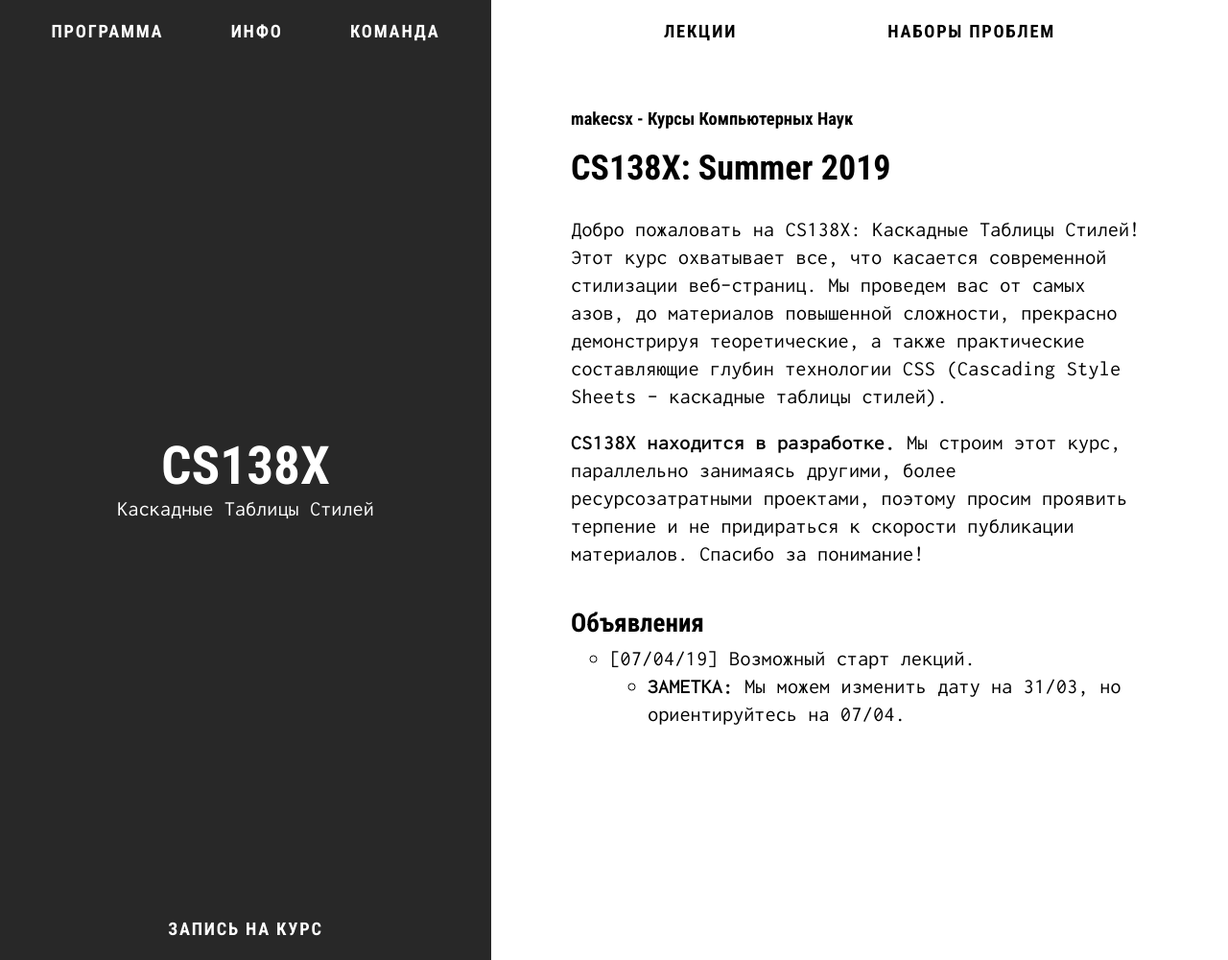
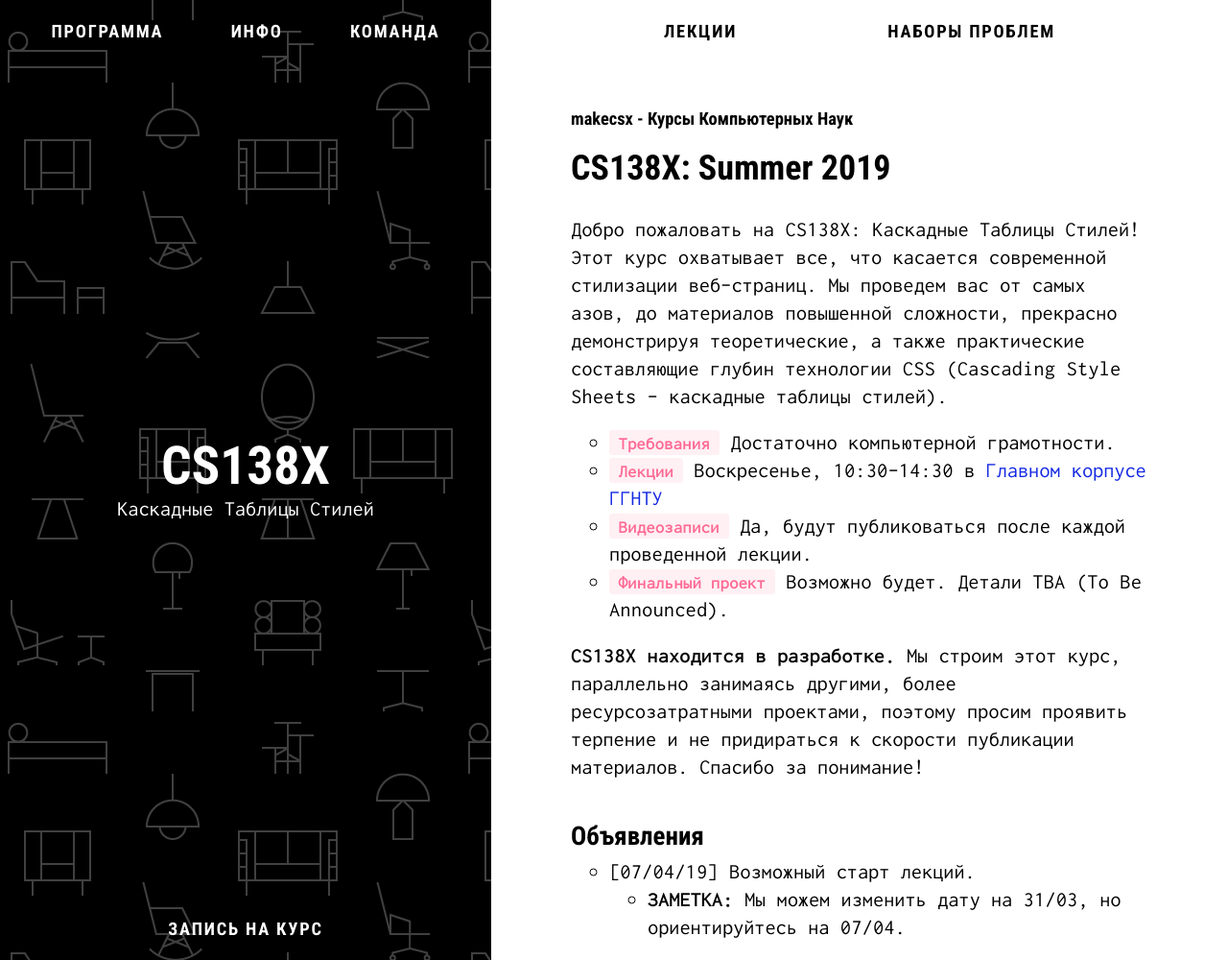
Before and after one commit to makecs50/cs138x, a Jekyll site: the page built from index.md, in a window 1280 px wide and 1000 px high. Shown: the whole window at 96% size. Built offline with Jekyll 4.4.1, drawn with Linux system fonts in a browser that asks for light colours.

Commit message:
main page prereqs

```diff
--- a/assets/css/style.css
+++ b/assets/css/style.css
@@ -78,7 +78,7 @@ span.label {
 .header {
   display: flex;
   flex-direction: column;
-  background-image: url("../assets/images/background.png");
+  background-image: url("../images/background.png");
   position: relative;
   color: white; }
   .header * {
--- a/assets/css/style.scss
+++ b/assets/css/style.scss
@@ -109,7 +109,7 @@ span {
 .header {
     display: flex;
     flex-direction: column;
-    background-image: url('../assets/images/background.png');
+    background-image: url('../images/background.png');
     position: relative;
     color: white;
 
--- a/index.md
+++ b/index.md
@@ -15,6 +15,13 @@ layout: default-primary
     технологии CSS (Cascading Style Sheets -
     каскадные таблицы стилей).
   </p>
+
+  <ul>
+  <li><span class="label">Требования</span> Достаточно компьютерной грамотности.<br></li>
+  <li><span class="label">Лекции</span> Воскресенье, 10:30-14:30 в <a href="http://gstou.ru">Главном корпусе ГГНТУ</a> <br></li>
+  <li><span class="label">Видеозаписи</span> Да, будут публиковаться после каждой проведенной лекции.<br></li>
+  <li><span class="label">Финальный проект</span> Возможно будет. Детали TBA (To Be Announced).</li>
+</ul>
 
 <p><strong>CS138X находится в разработке.</strong> Мы строим этот курс, параллельно занимаясь
   другими, более ресурсозатратными проектами, поэтому просим проявить терпение и
```
Also changed, not shown: 1 other file.
